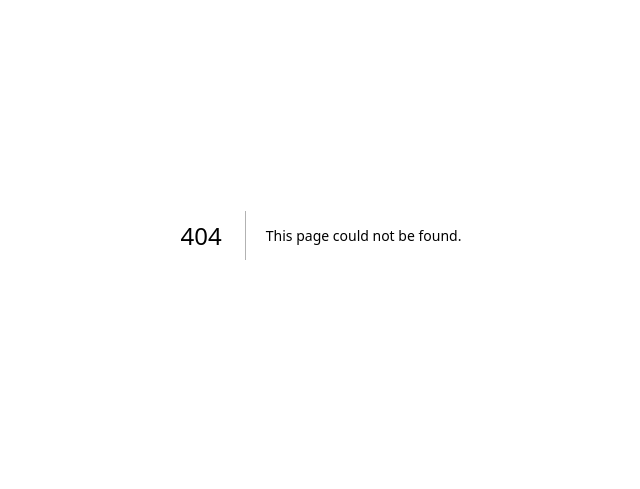
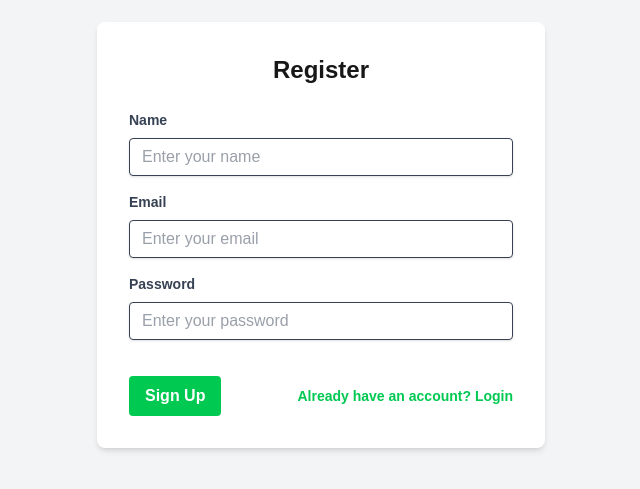
Before and after one commit to afjalhossain31/Daily-Dragon-News, a Next.js app: page /register in a window 1280 px wide. Before the commit this address had no page. Shown: the part 165-654 px from the top of the page, without its empty margins (319-959 px from the left). Built offline with nearby package versions, Linux system fonts and the light colour scheme.

Commit message:
added some folder

```diff
--- /dev/null
+++ b/src/app/login/page.jsx
@@ -0,0 +1,31 @@
+import React from 'react';
+
+const LoginPage = () => {
+    return (
+        <div className="min-h-screen flex items-center justify-center bg-gray-100">
+            <div className="bg-white p-8 rounded-lg shadow-md w-full max-w-md">
+                <h1 className="text-2xl font-bold text-center mb-6">Login</h1>
+                <form>
+                    <div className="mb-4">
+                        <label htmlFor="email" className="block text-gray-700 text-sm font-bold mb-2">Email</label>
+                        <input type="email" id="email" className="shadow appearance-none border rounded w-full py-2 px-3 text-gray-700 leading-tight focus:outline-none focus:shadow-outline" placeholder="Enter your email" />
+                    </div>
+                    <div className="mb-6">
+                        <label htmlFor="password" className="block text-gray-700 text-sm font-bold mb-2">Password</label>
+                        <input type="password" id="password" className="shadow appearance-none border rounded w-full py-2 px-3 text-gray-700 mb-3 leading-tight focus:outline-none focus:shadow-outline" placeholder="Enter your password" />
+                    </div>
+                    <div className="flex items-center justify-between">
+                        <button type="submit" className="bg-blue-500 hover:bg-blue-700 text-white font-bold py-2 px-4 rounded focus:outline-none focus:shadow-outline">
+                            Sign In
+                        </button>
+                        <a href="/register" className="inline-block align-baseline font-bold text-sm text-blue-500 hover:text-blue-800">
+                            Don&apos;t have an account? Register
+                        </a>
+                    </div>
+                </form>
+            </div>
+        </div>
+    );
+};
+
+export default LoginPage;
--- a/src/app/news/[id]/page.jsx
+++ b/src/app/news/[id]/page.jsx
@@ -3,7 +3,7 @@ import React from 'react';
 const NewsDetailsPage = () => {
     return (
         <div>
-            <h1>News Details</h1>
+            <h1>News Details page</h1>
         </div>
     );
 };
--- /dev/null
+++ b/src/app/register/page.jsx
@@ -0,0 +1,35 @@
+import React from 'react';
+
+const RegisterPage = () => {
+    return (
+        <div className="min-h-screen flex items-center justify-center bg-gray-100">
+            <div className="bg-white p-8 rounded-lg shadow-md w-full max-w-md">
+                <h1 className="text-2xl font-bold text-center mb-6">Register</h1>
+                <form>
+                    <div className="mb-4">
+                        <label htmlFor="name" className="block text-gray-700 text-sm font-bold mb-2">Name</label>
+                        <input type="text" id="name" className="shadow appearance-none border rounded w-full py-2 px-3 text-gray-700 leading-tight focus:outline-none focus:shadow-outline" placeholder="Enter your name" />
+                    </div>
+                    <div className="mb-4">
+                        <label htmlFor="email" className="block text-gray-700 text-sm font-bold mb-2">Email</label>
+                        <input type="email" id="email" className="shadow appearance-none border rounded w-full py-2 px-3 text-gray-700 leading-tight focus:outline-none focus:shadow-outline" placeholder="Enter your email" />
+                    </div>
+                    <div className="mb-6">
+                        <label htmlFor="password" className="block text-gray-700 text-sm font-bold mb-2">Password</label>
+                        <input type="password" id="password" className="shadow appearance-none border rounded w-full py-2 px-3 text-gray-700 mb-3 leading-tight focus:outline-none focus:shadow-outline" placeholder="Enter your password" />
+                    </div>
+                    <div className="flex items-center justify-between">
+                        <button type="submit" className="bg-green-500 hover:bg-green-700 text-white font-bold py-2 px-4 rounded focus:outline-none focus:shadow-outline">
+                            Sign Up
+                        </button>
+                        <a href="/login" className="inline-block align-baseline font-bold text-sm text-green-500 hover:text-green-800">
+                            Already have an account? Login
+                        </a>
+                    </div>
+                </form>
+            </div>
+        </div>
+    );
+};
+
+export default RegisterPage;
--- a/src/components/shared/NavBar.jsx
+++ b/src/components/shared/NavBar.jsx
@@ -0,0 +1,11 @@
+import React from 'react';
+
+const NavBarPage = () => {
+    return (
+        <div>
+            <h1>NavBar</h1>
+        </div>
+    );
+};
+
+export default NavBarPage;
```
